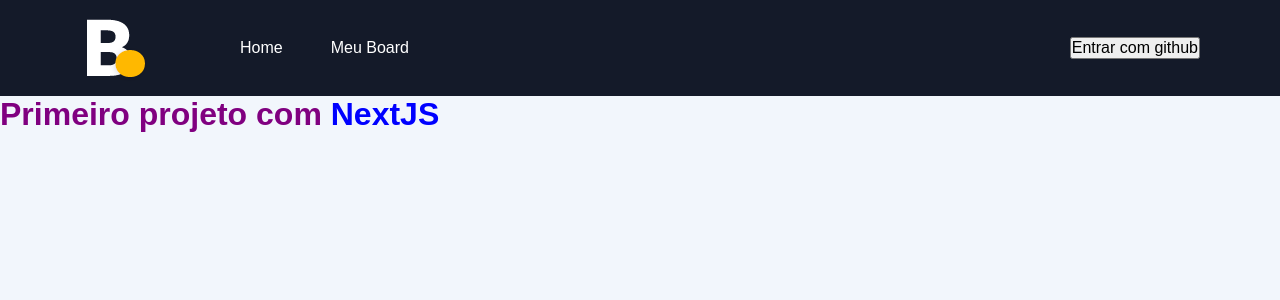
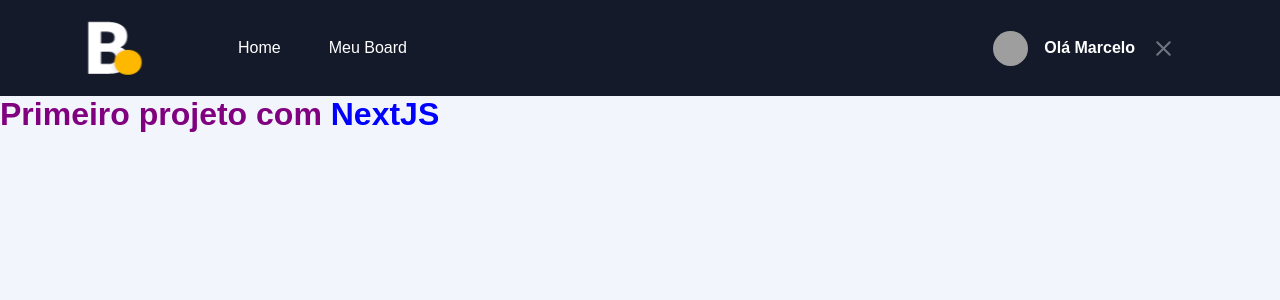
Before and after one commit to marcelopajr/board, a Next.js app: page / in a window 1280 px wide. Shown: the top 300 px of the page. Built offline with nearby package versions, Linux system fonts and the light colour scheme; grey boxes are pictures that could not be loaded.

Commit message:
chore: add SignInButton component

```diff
--- a/package.json
+++ b/package.json
@@ -11,6 +11,7 @@
     "next": "12.0.4",
     "react": "17.0.2",
     "react-dom": "17.0.2",
+    "react-icons": "^4.3.1",
     "sass": "^1.44.0"
   },
   "devDependencies": {
--- a/src/components/Header/index.tsx
+++ b/src/components/Header/index.tsx
@@ -1,4 +1,7 @@
 import Link from 'next/link';
+import Image from 'next/image';
+
+import SignInButton from '../SignInButton';
 
 import styles from './styles.module.scss';
 
@@ -7,7 +10,12 @@ export default function Header() {
     <header className={styles.headerContainer}>
       <div className={styles.headerContent}>
         <Link href="/" passHref>
-          <img src="/images/logo.svg" alt="Logo Board" />
+          <Image
+            src="/images/logo.svg"
+            alt="Logo Board"
+            width={70}
+            height={70}
+          />
         </Link>
         <nav>
           <Link href="/">
@@ -18,7 +26,7 @@ export default function Header() {
           </Link>
         </nav>
 
-        <button>Entrar com github</button>
+        <SignInButton />
       </div>
     </header>
   );
--- /dev/null
+++ b/src/components/SignInButton/index.tsx
@@ -0,0 +1,22 @@
+/* eslint-disable @next/next/no-img-element */
+import { FaGithub } from 'react-icons/fa';
+import { FiX } from 'react-icons/fi';
+
+import styles from './styles.module.scss';
+
+export default function SignInButton() {
+  const session = true;
+
+  return session ? (
+    <button type="button" className={styles.signInButton} onClick={() => {}}>
+      <img src="https://github.com/marcelopajr.png" alt="Imagem do usuário" />
+      Olá Marcelo
+      <FiX color="#737380" className={styles.closeIcon} />
+    </button>
+  ) : (
+    <button type="button" className={styles.signInButton} onClick={() => {}}>
+      <FaGithub color="#FFB800" />
+      Entrar com github
+    </button>
+  );
+}
--- /dev/null
+++ b/src/components/SignInButton/styles.module.scss
@@ -0,0 +1,37 @@
+.signInButton {
+  height: 2.5rem;
+  border-radius: 3rem;
+  background: transparent;
+  border: 0;
+  display: flex;
+  align-items: center;
+  justify-content: center;
+  padding: 0 1.5rem;
+  color: #fff;
+  font-weight: bold;
+  transition: filter 0.2s;
+
+  svg {
+    width: 25px;
+    height: 25px;
+  }
+
+  img {
+    width: 35px;
+    height: 35px;
+    border-radius: 50%;
+    margin-right: 1rem;
+  }
+
+  &:hover {
+    filter: brightness(0.8);
+  }
+
+  svg:first-child {
+    margin-right: 1rem;
+  }
+
+  svg.closeIcon {
+    margin-left: 1rem;
+  }
+}
```
Also changed, not shown: 1 other file (tests, documents, lock files or other folders).
